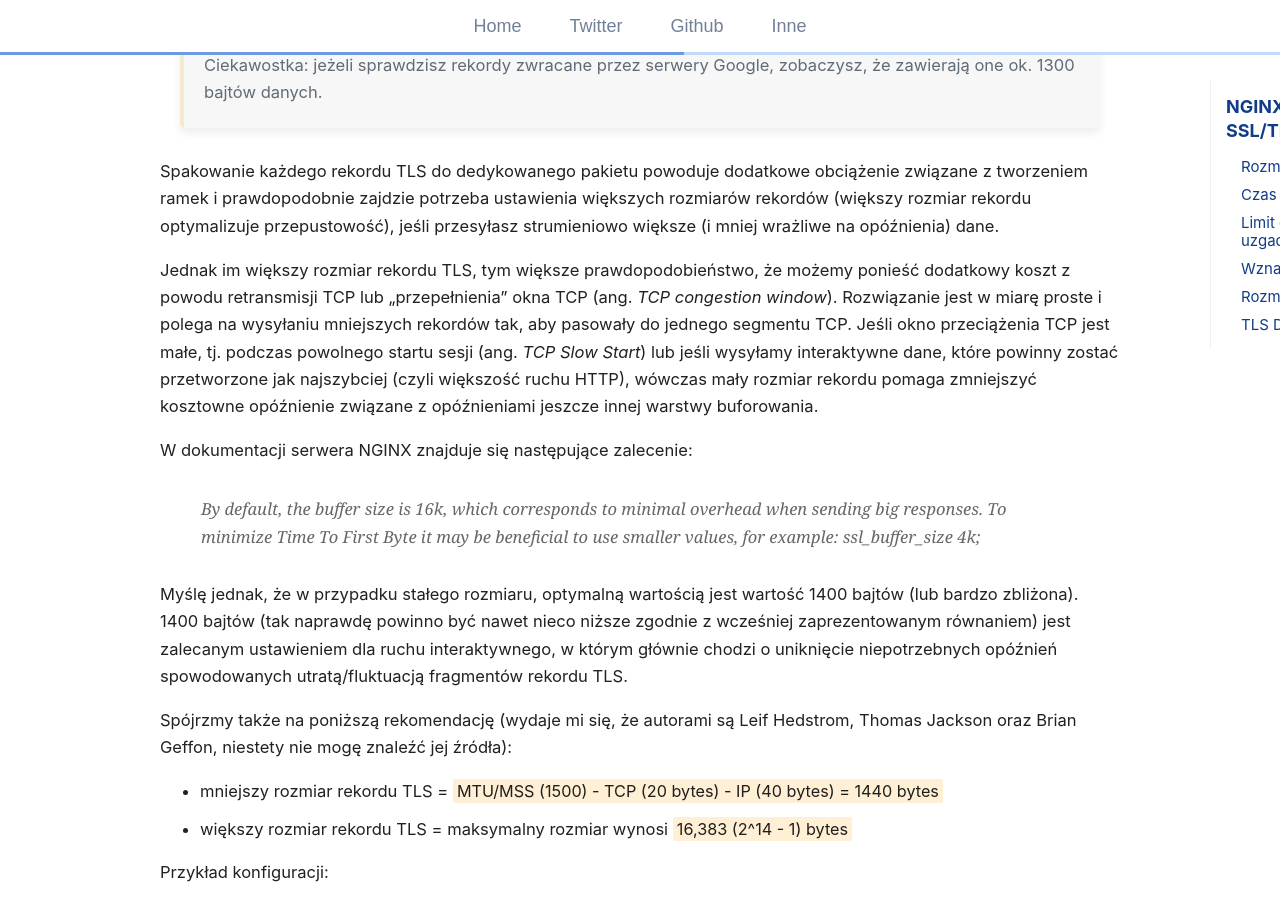
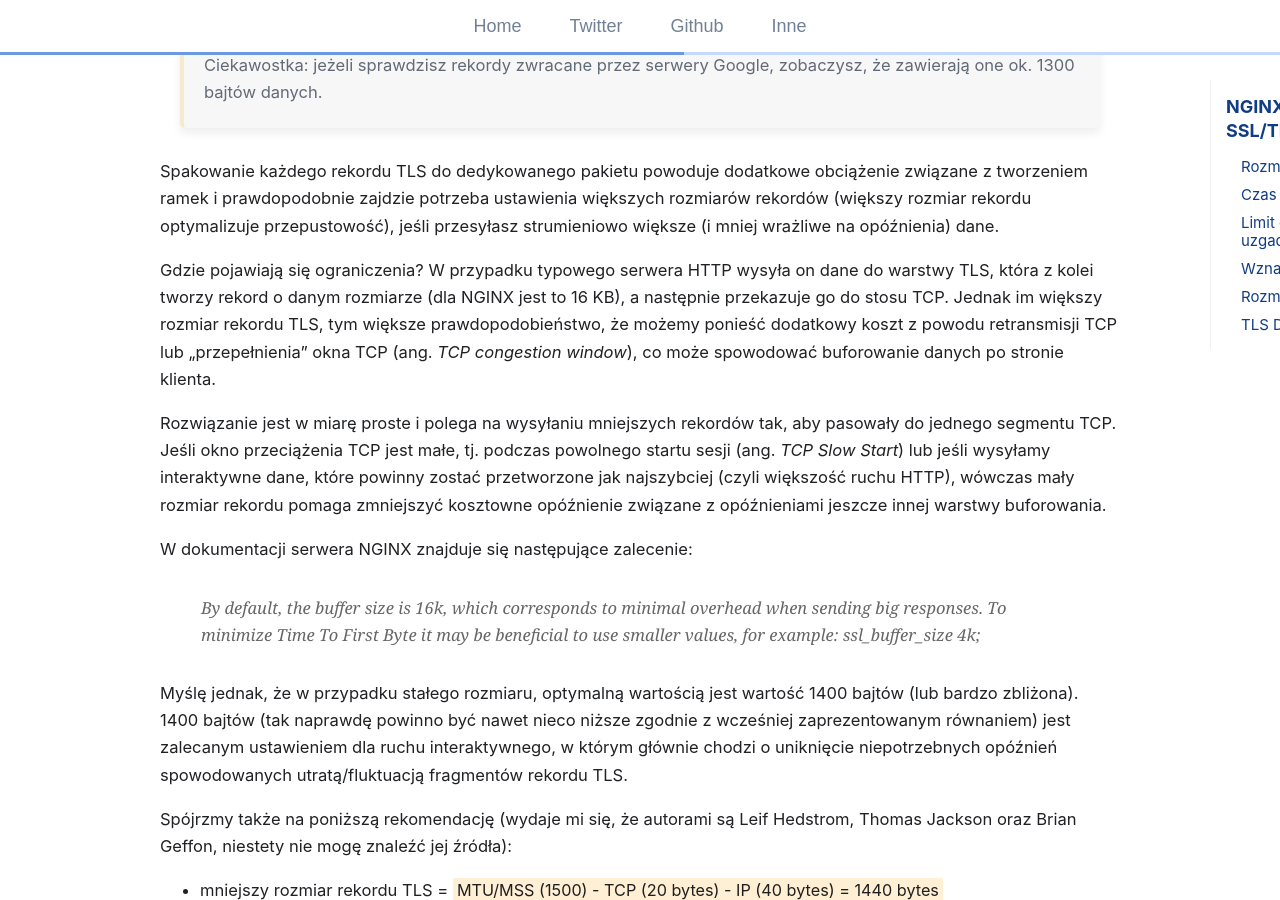
Before and after one commit to git04112019/trimstray.github.io, a Jekyll site: the page built from _posts/2019-07-21-nginx-optymalizacja_sesji_ssl-tls.md, in a window 1280 px wide and 900 px high, scrolled down 7669 px. Built offline with Jekyll 4.4.1, drawn with Linux system fonts in a browser that asks for light colours; comment, search, counter and statistics services are not loaded.

Commit message:
uncommited changes - signed-off-by: trimstray <trimstray@gmail.com>

```diff
--- a/_posts/2019-07-21-nginx-optymalizacja_sesji_ssl-tls.md
+++ b/_posts/2019-07-21-nginx-optymalizacja_sesji_ssl-tls.md
@@ -155,7 +155,9 @@ Tym samym można przyjąć: <span class="h-b">1500 bajtów (MTU) - 40 bajtów (I
 
 Spakowanie każdego rekordu TLS do dedykowanego pakietu powoduje dodatkowe obciążenie związane z tworzeniem ramek i prawdopodobnie zajdzie potrzeba ustawienia większych rozmiarów rekordów (większy rozmiar rekordu optymalizuje przepustowość), jeśli przesyłasz strumieniowo większe (i mniej wrażliwe na opóźnienia) dane.
 
-Jednak im większy rozmiar rekordu TLS, tym większe prawdopodobieństwo, że możemy ponieść dodatkowy koszt z powodu retransmisji TCP lub „przepełnienia” okna TCP (ang. _TCP congestion window_). Rozwiązanie jest w miarę proste i polega na wysyłaniu mniejszych rekordów tak, aby pasowały do jednego segmentu TCP. Jeśli okno przeciążenia TCP jest małe, tj. podczas powolnego startu sesji (ang. _TCP Slow Start_) lub jeśli wysyłamy interaktywne dane, które powinny zostać przetworzone jak najszybciej (czyli większość ruchu HTTP), wówczas mały rozmiar rekordu pomaga zmniejszyć kosztowne opóźnienie związane z opóźnieniami jeszcze innej warstwy buforowania.
+Gdzie pojawiają się ograniczenia? W przypadku typowego serwera HTTP wysyła on dane do warstwy TLS, która z kolei tworzy rekord o danym rozmiarze (dla NGINX jest to 16 KB), a następnie przekazuje go do stosu TCP. Jednak im większy rozmiar rekordu TLS, tym większe prawdopodobieństwo, że możemy ponieść dodatkowy koszt z powodu retransmisji TCP lub „przepełnienia” okna TCP (ang. _TCP congestion window_), co może spowodować buforowanie danych po stronie klienta.
+
+Rozwiązanie jest w miarę proste i polega na wysyłaniu mniejszych rekordów tak, aby pasowały do jednego segmentu TCP. Jeśli okno przeciążenia TCP jest małe, tj. podczas powolnego startu sesji (ang. _TCP Slow Start_) lub jeśli wysyłamy interaktywne dane, które powinny zostać przetworzone jak najszybciej (czyli większość ruchu HTTP), wówczas mały rozmiar rekordu pomaga zmniejszyć kosztowne opóźnienie związane z opóźnieniami jeszcze innej warstwy buforowania.
 
 W dokumentacji serwera NGINX znajduje się następujące zalecenie:
 
```
